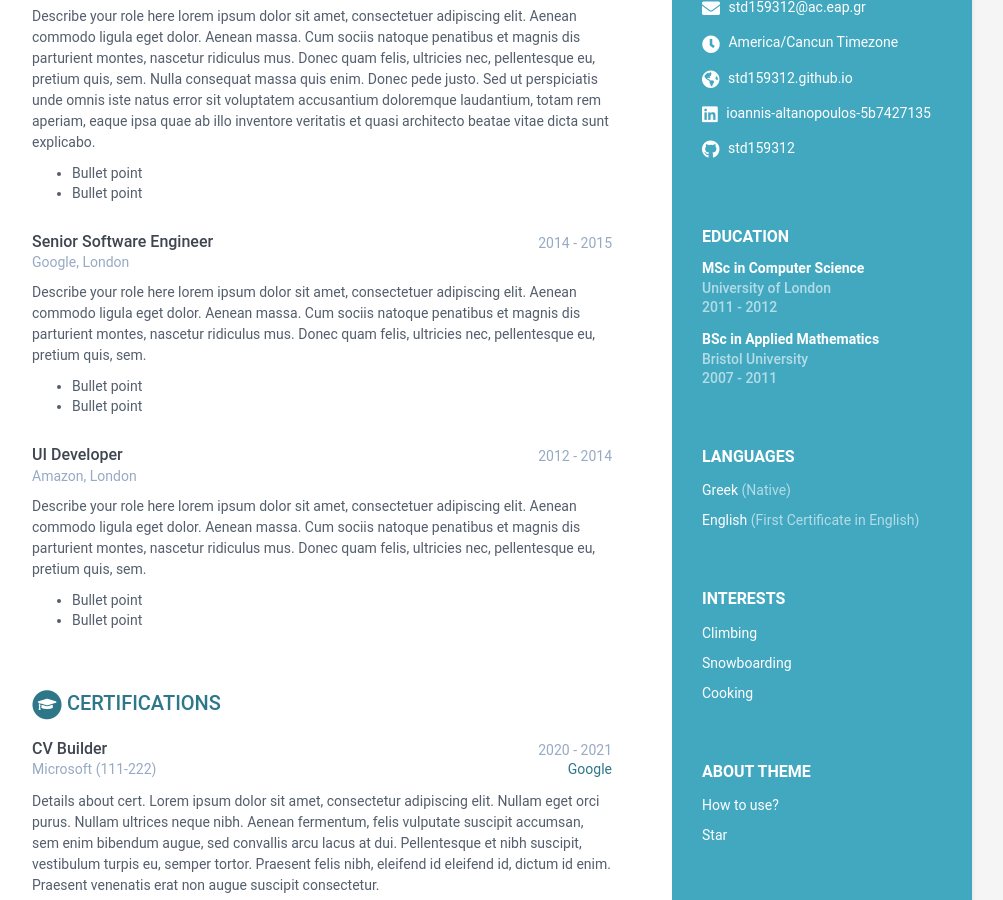
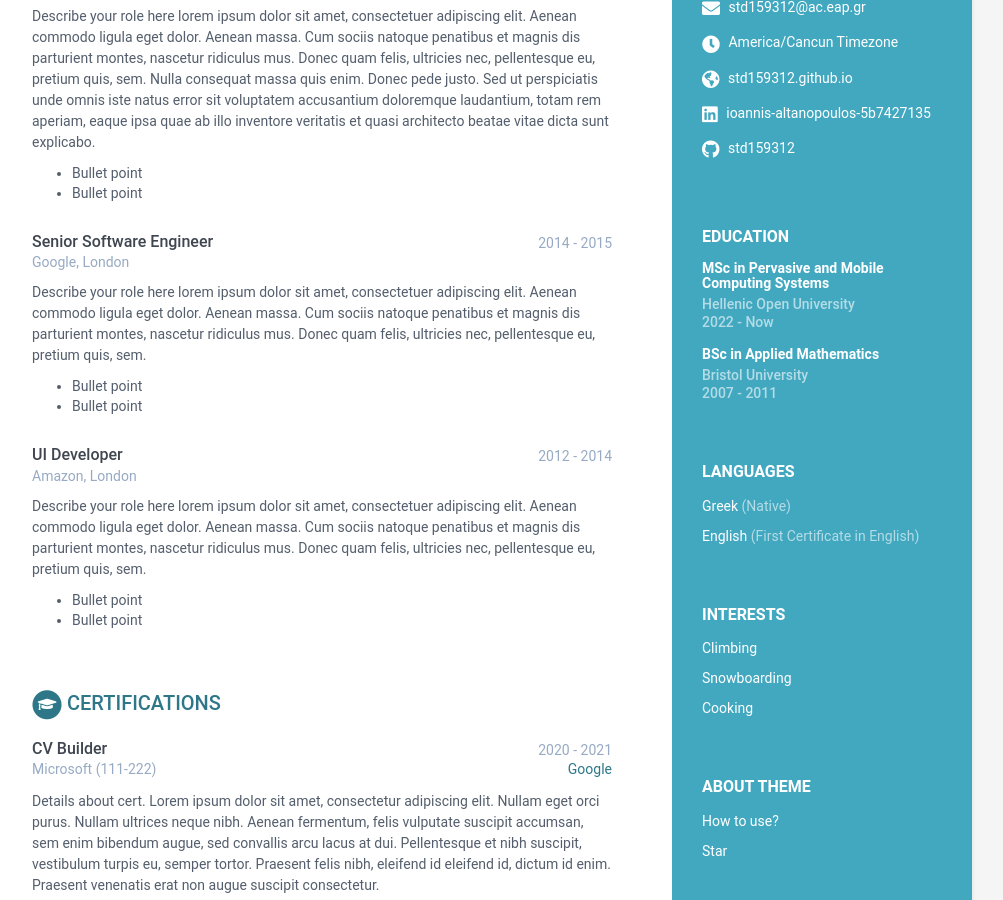
Before and after one commit to std159312/std159312.github.io, a Jekyll site: the page built from index.html, in a window 1280 px wide and 900 px high, scrolled down 336 px. Shown: the whole window, without its empty margins (168-1171 px from the left). Built offline with Jekyll 4.4.1, drawn with Linux system fonts in a browser that asks for light colours.

Commit message:
Initial commit

```diff
--- a/_data/data.yml
+++ b/_data/data.yml
@@ -62,17 +62,11 @@
 education:
     title: Education
     info:
-      - degree: MSc in Computer Science
-        university: University of London
-        time: 2011 - 2012
+      - degree: MSc in Pervasive and Mobile Computing Systems
+        university: Hellenic Open University
+        time: 2022 - Now
         details: |
-          Describe your study here lorem ipsum dolor sit amet, consectetuer
-          adipiscing elit. Aenean commodo ligula eget dolor. Aenean massa. Cum
-          sociis natoque penatibus et magnis dis parturient montes, nascetur
-          ridiculus mus. Donec quam felis, ultricies nec, pellentesque eu,
-          pretium quis, sem.
-            - Bullet point
-            - Bullet point
+
       - degree: BSc in Applied Mathematics
         university: Bristol University
         time: 2007 - 2011
```
